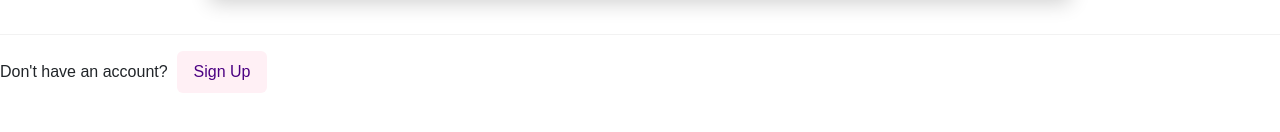
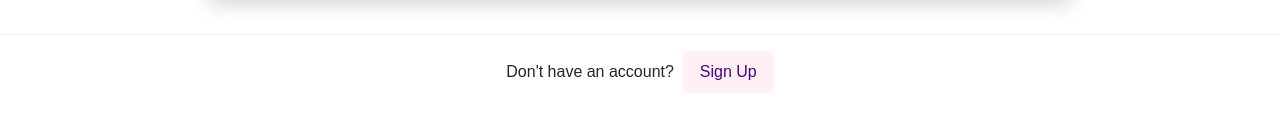
Before and after one commit to MissZamzam/Phase-4-Project-Salon-Management-System, a React (Create React App) app in the folder client/: page /login in a window 1280 px wide. Shown: the part 354-486 px from the top of the page. Built offline with nearby package versions, Linux system fonts and the light colour scheme; no server answers.

Commit message:
added login page refactor

```diff
--- a/client/src/components/Login.js
+++ b/client/src/components/Login.js
@@ -13,7 +13,14 @@ function Login({ onLogin }) {
           <LoginForm onLogin={onLogin} />
           <Divider />
           <div class="reg-log-options">
-            <p>
+            <p
+             style={{
+              display: 'flex',
+              alignItems: 'center',
+              justifyContent: 'center',
+              marginTop:'5px'
+          }}
+            >
               Don't have an account? &nbsp;
               <Button color="secondary" onClick={() => setShowLogin(false)}>
                 Sign Up
@@ -26,7 +33,14 @@ function Login({ onLogin }) {
           <SignUpForm onLogin={onLogin} />
           <Divider />
           <div class="reg-log-options">
-            <p>
+            <p
+               style={{
+                display: 'flex',
+                alignItems: 'center',
+                justifyContent: 'center',
+                marginTop:'5px'
+            }}
+            >
               Already have an account? &nbsp;
               <Button color="secondary" onClick={() => setShowLogin(true)}>
                 Log In
```
